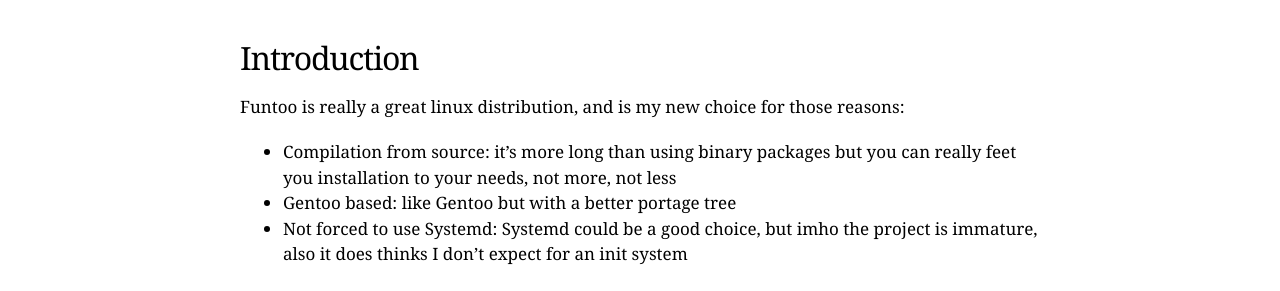
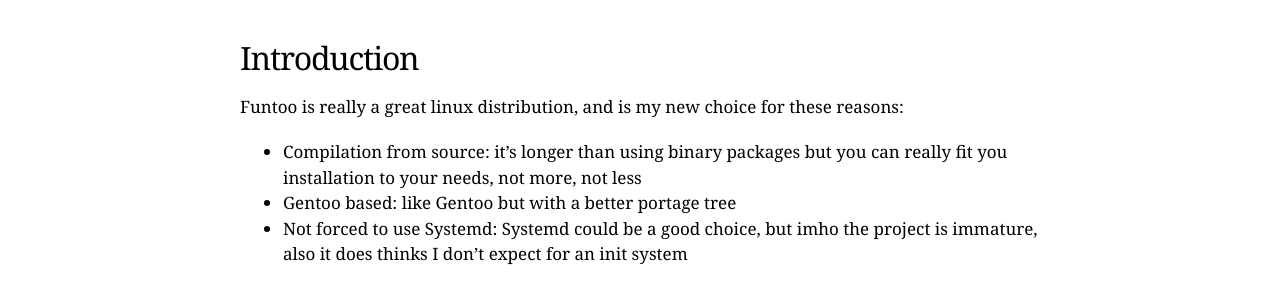
Before and after one commit to mo--/mo--.github.io, a Jekyll site: the page built from _posts/2015-02-15-funtoo-pkg-management.markdown, in a window 1280 px wide. Shown: the part 165-456 px from the top of the page. Built offline with Jekyll 4.4.1, drawn with Linux system fonts in a browser that asks for light colours.

Commit message:
typo errors

```diff
--- a/_posts/2015-02-15-funtoo-pkg-management.markdown
+++ b/_posts/2015-02-15-funtoo-pkg-management.markdown
@@ -7,9 +7,9 @@ categories: funtoo package
 
 ## Introduction
 
-Funtoo is really a great linux distribution, and is my new choice for those reasons:
+Funtoo is really a great linux distribution, and is my new choice for these reasons:
 
-- Compilation from source: it's more long than using binary packages but you can really feet you installation to your needs, not more, not less
+- Compilation from source: it's longer than using binary packages but you can really fit you installation to your needs, not more, not less
 - Gentoo based: like Gentoo but with a better portage tree
 - Not forced to use Systemd: Systemd could be a good choice, but imho the project is immature, also it does thinks I don't expect for an init system
 
```
